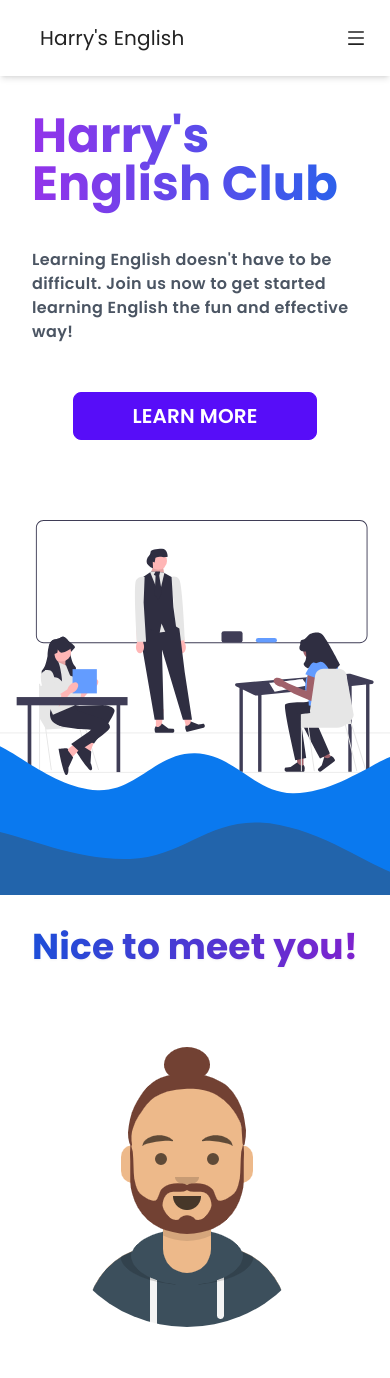
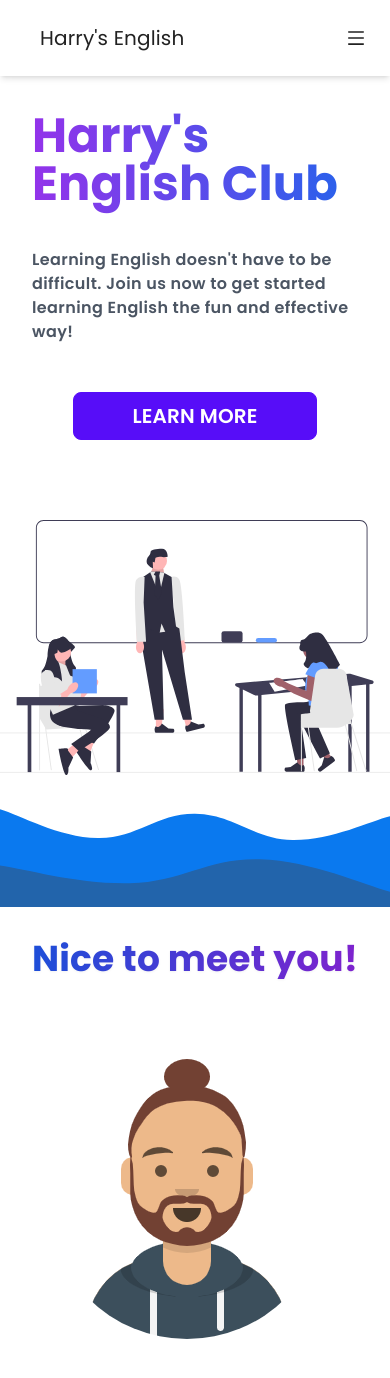
Before and after one commit to Lupercal13/harrys_english, a React (Vite) app: page / in a window 390 px wide. Shown: the top 1378 px of the page. Built offline with nearby package versions, Linux system fonts and the light colour scheme.

Commit message:
theme fix

```diff
--- a/src/components/Classes.jsx
+++ b/src/components/Classes.jsx
@@ -26,7 +26,7 @@ const Classes = () => {
 
       <div className="mt-20 grid ss:grid-cols-2 font-poppins  ">
         {classes.map((item) => (
-          <div className="card lg:card-side bg-base-100 shadow-xl mb-12 border-2 mx-4">
+          <div className="card lg:card-side  shadow-xl mb-12 border-2 mx-4 bg-white">
             <figure className="lg:w-full">
               <img src={item.image} alt="/" className="h-[200px] lg:h-[225px]" />
             </figure>
--- a/src/components/Hero.jsx
+++ b/src/components/Hero.jsx
@@ -4,7 +4,7 @@ import blueWave from '../assets/Wave.svg'
 
 const Hero = () => {
   return (
-  <section id="home" className="mt-28">
+  <section id="home" className="pt-28">
     <div className="grid sm:grid-cols-2 font-poppins">
         <div className="flex flex-col gap-4 mb-8 mx-8 sm:pt-8">
             <h1 className="text-5xl font-bold pb-6 text-transparent bg-clip-text bg-gradient-to-r from-purple-600 to-blue-600">Harry's English Club</h1>
@@ -17,8 +17,8 @@ const Hero = () => {
             <img src={educator} alt="classroom" className="sm:h-full"/>
         </div>
     </div>
-        <div className="">
-            <img src={blueWave} alt="wave" className="w-full ss:h-[200px] -mt-8" />
+        <div className=" mt-8 sm:mt-8">
+            <img src={blueWave} alt="wave" className="w-full h-[100px] sm:h-[200px] sm:-mt-8" />
         </div>
 
   </section>
```
